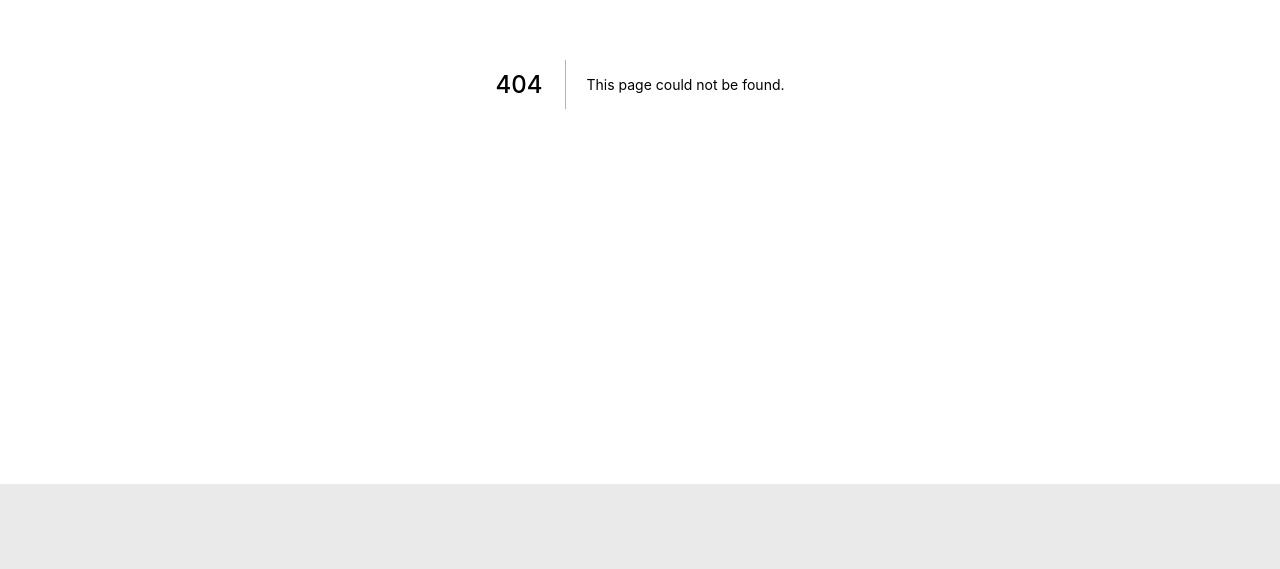
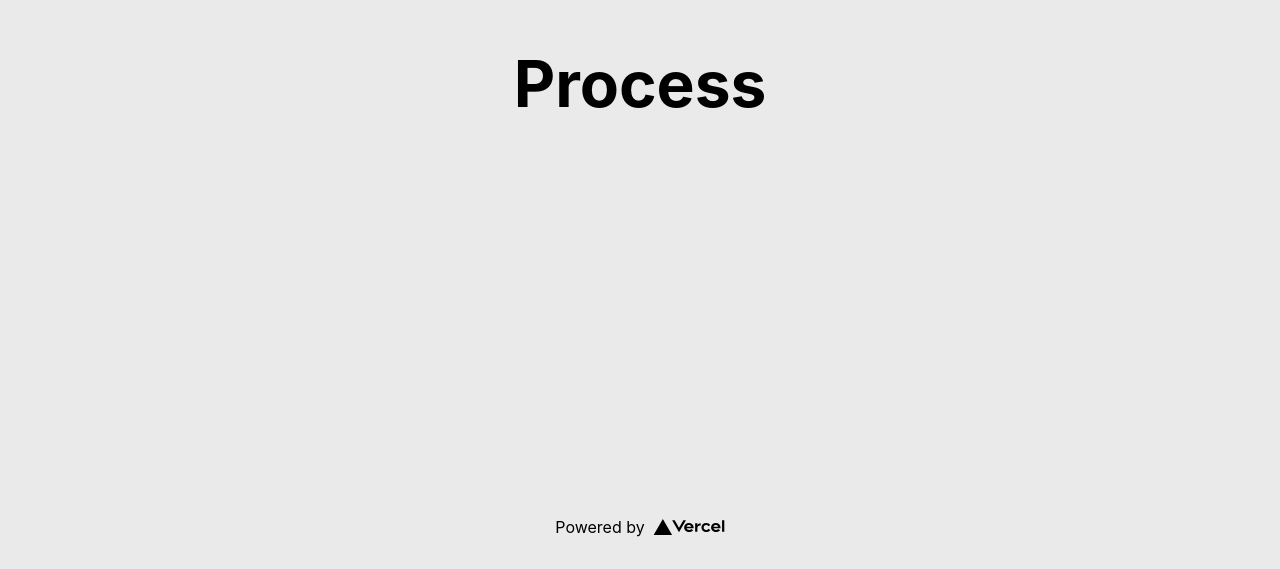
Before and after one commit to sri-ni/ds-labs, a Next.js app: page /process in a window 1280 px wide. Before the commit this address had no page. Shown: the part 316-885 px from the top of the page. Before the commit the page ends 800 px from the top, so only its background shows below. Built offline with nearby package versions, Linux system fonts and the light colour scheme.

Commit message:
adds process page

```diff
--- /dev/null
+++ b/pages/process/index.tsx
@@ -0,0 +1,37 @@
+import type { NextPage } from 'next'
+import Head from 'next/head'
+import Image from 'next/image'
+import styles from '../../styles/Home.module.css'
+
+const Team: NextPage = () => {
+  return (
+    <div className={styles.container}>
+      <Head>
+        <title>Nebula Design System</title>
+        <meta name="description" content="Nebula Design System Labs" />
+        <link rel="icon" href="/favicon.ico" />
+      </Head>
+
+      <main className={styles.main}>
+        <h1 className={styles.title}>
+          Process
+        </h1>
+      </main>
+
+      <footer className={styles.footer}>
+        <a
+          href="https://vercel.com?utm_source=create-next-app&utm_medium=default-template&utm_campaign=create-next-app"
+          target="_blank"
+          rel="noopener noreferrer"
+        >
+          Powered by{' '}
+          <span className={styles.logo}>
+            <Image src="/vercel.svg" alt="Vercel Logo" width={72} height={16} />
+          </span>
+        </a>
+      </footer>
+    </div>
+  )
+}
+
+export default Team
```
